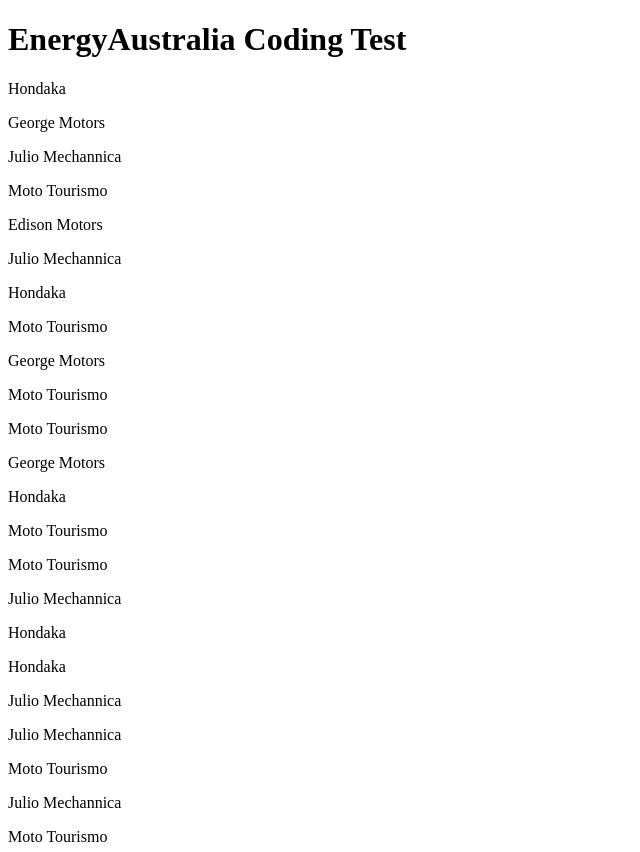
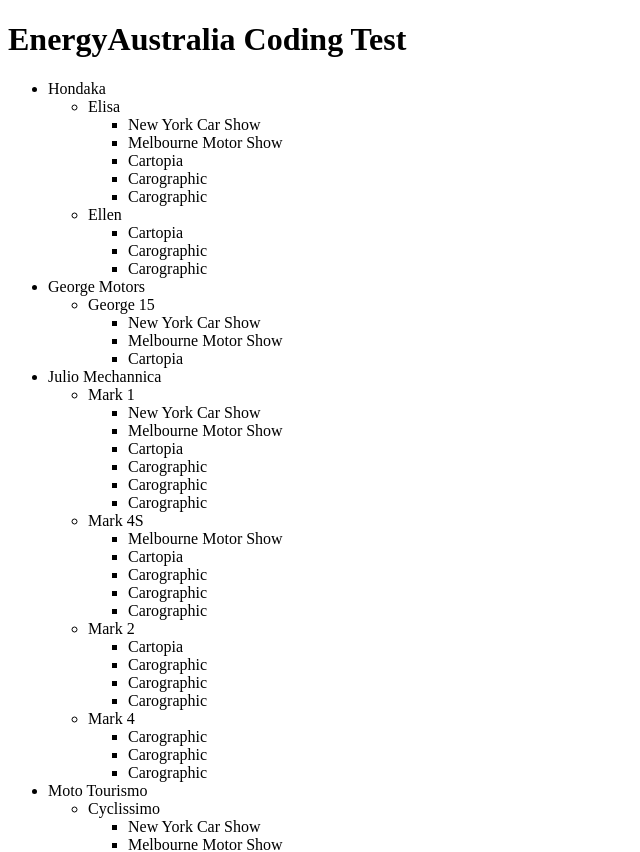
Before and after one commit to fredkronusa/energy-australia-demo, an Angular app: page / in a window 1280 px wide. Shown: the top 852 px of the page, without its empty margins (0-640 px from the left). Built offline with nearby package versions, Linux system fonts and the light colour scheme.

Commit message:
Changes to filter

```diff
--- a/src/app/app.component.html
+++ b/src/app/app.component.html
@@ -1,5 +1,17 @@
 <h1>EnergyAustralia Coding Test</h1>
 
-<div *ngFor="let result of results | async">
-  <p>{{result.make}}</p>
-</div>
+<ul>
+  <li *ngFor="let result of results | async">
+    {{result.make}}
+    <ul>
+      <li *ngFor="let model of result.models">
+        {{model.name}}
+        <ul>
+          <li *ngFor="let show of model.shows">
+            {{show.name}}
+          </li>
+        </ul>
+      </li>
+    </ul>
+  </li>
+</ul>
--- a/src/app/app.component.ts
+++ b/src/app/app.component.ts
@@ -54,17 +54,39 @@ export class AppComponent {
 
     var normalizedData = [];
 
-    response.forEach(function(item) {
-     var cars = item.cars;
-     cars.map(function(carMake) {
-         normalizedData.push({
-           make: carMake.make,
-           model: carMake.model || 'model name not available',
-           show: item.name || 'show name not available'
+    //adding unique makes
+    response.forEach((item) => {
 
-         });
+      item.cars.map((carMake) => {
+
+        let isMakeAlreadyAvailable = normalizedData.find(car => car.make === carMake.make);
+        if(!isMakeAlreadyAvailable) {
+          normalizedData.push({
+            make: carMake.make,
+            models: []
+          });
+        }
+
+        normalizedData.filter((a) => {
+          if (a.make === carMake.make) {
+            let isMakeAlreadyAvailable = a.models.find(car => car.name === carMake.model);
+            if (!isMakeAlreadyAvailable) {
+              a.models.push({
+                name: carMake.model || "Model Not Specified",
+                shows: []
+              })
+            }
+            a.models.forEach(function(a){
+              a.shows.push({
+                name: item.name
+              })
+            })
+          }
+        })
+
       })
     })
+
 
     return normalizedData;
   }
```
